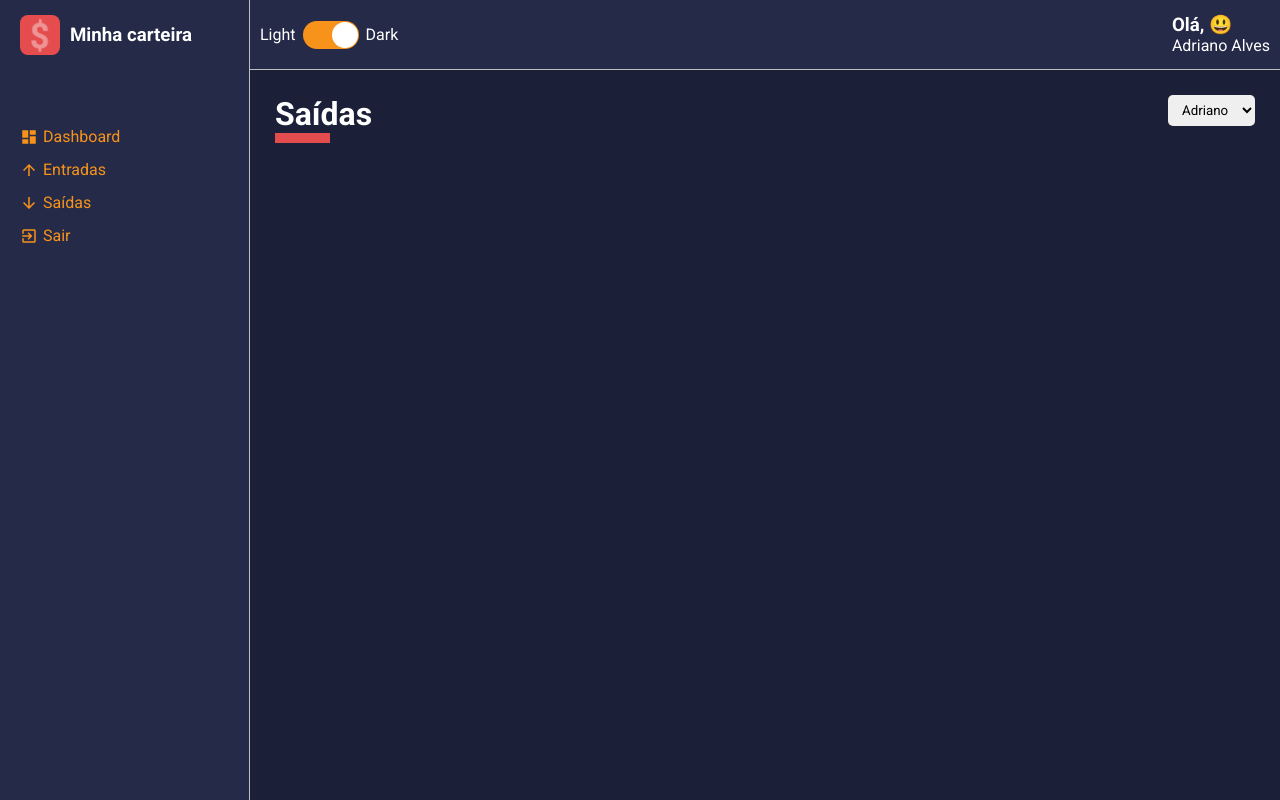
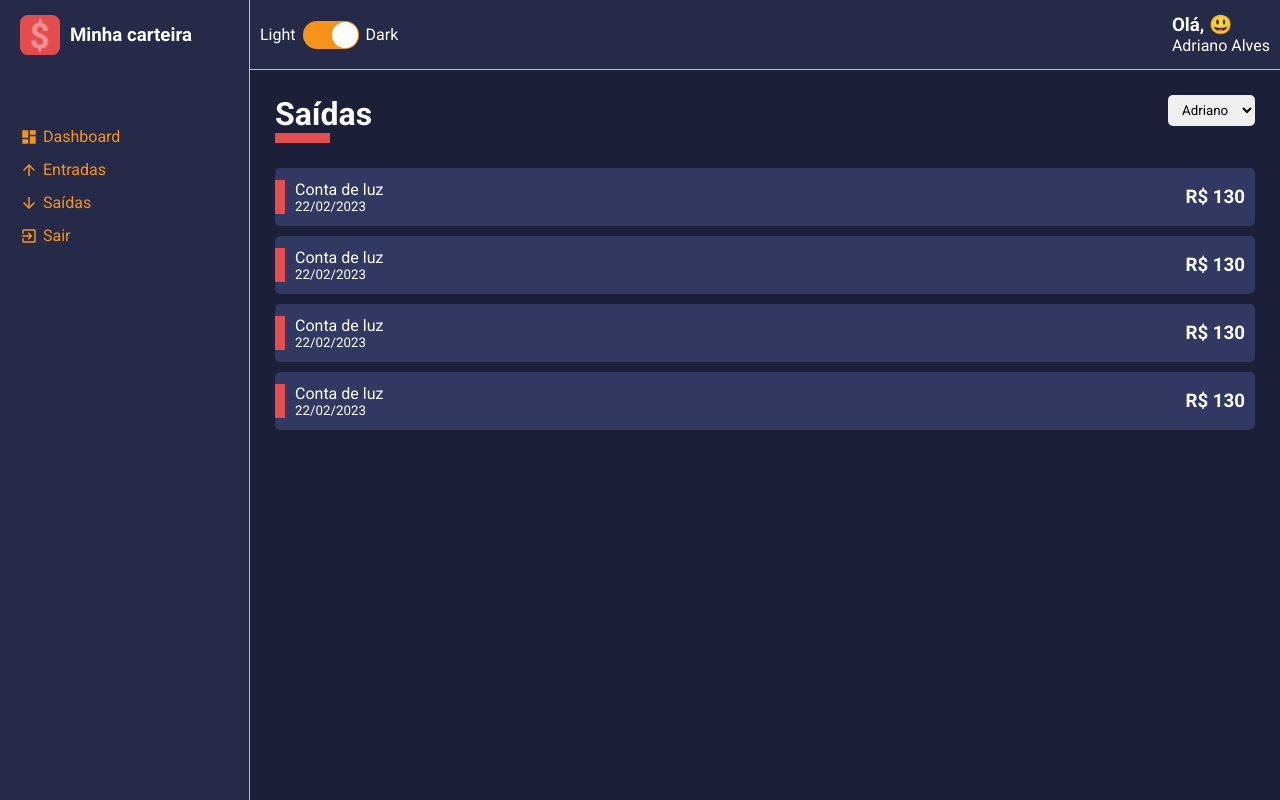
Before and after one commit to Adrianodbs/Minha-carteira, a React (Create React App) app: page / in a window 1280 px wide. Built offline with nearby package versions, Linux system fonts and the light colour scheme.

Commit message:
Criando a lista de movimentos financeiros

```diff
--- /dev/null
+++ b/src/components/HistoryFinanceCard/index.tsx
@@ -0,0 +1,30 @@
+import * as C from './styles'
+
+interface iHistoryFinanceCardProps {
+  cardColor: string
+  tagColor: string
+  title: string
+  subtitle: string
+  amount: string
+}
+
+function HistoryFinanceCard({
+  cardColor,
+  tagColor,
+  title,
+  subtitle,
+  amount
+}: iHistoryFinanceCardProps) {
+  return (
+    <C.Container color={cardColor}>
+      <C.Tag color={tagColor} />
+      <div>
+        <span>{title}</span>
+        <small>{subtitle}</small>
+      </div>
+      <h3>{amount}</h3>
+    </C.Container>
+  )
+}
+
+export default HistoryFinanceCard
--- /dev/null
+++ b/src/components/HistoryFinanceCard/styles.ts
@@ -0,0 +1,49 @@
+import styled from "styled-components";
+
+interface IContainerProps{
+  color: string
+}
+
+interface ITagProps{
+  color: string
+}
+
+export const Container = styled.li`
+  background-color: ${props=>props.color};
+
+  list-style: none;
+  border-radius: 5px;
+  margin: 10px 0;
+  padding: 12px 10px;
+  display: flex;
+  justify-content: space-between;
+  align-items: center;
+
+  position: relative;
+
+  cursor: pointer;
+  transition: all .3s;
+
+  &:hover{
+    opacity: .7;
+    transform: translateX(10px);
+  }
+
+  >div{
+    display: flex;
+    flex-direction: column;
+    justify-content: space-between;
+    padding-left: 10px;
+  }
+
+
+`
+
+export const Tag = styled.div`
+  width: 10px;
+  height: 60%;
+  position: absolute;
+
+  background-color: ${props=>props.color};
+  left: 0;
+`
--- a/src/pages/List/index.tsx
+++ b/src/pages/List/index.tsx
@@ -1,4 +1,5 @@
 import ContentHeader from '../../components/ContentHeader'
+import HistoryFinanceCard from '../../components/HistoryFinanceCard'
 import SelectInput from '../../components/SelectInput'
 import * as C from './styles'
 
@@ -13,6 +14,37 @@
       <ContentHeader title="Saídas" lineColor="#e44c4e">
         <SelectInput options={options} />
       </ContentHeader>
+
+      <C.Content>
+        <HistoryFinanceCard
+          cardColor="#313862"
+          tagColor="#e44c4e"
+          title="Conta de luz"
+          subtitle="22/02/2023"
+          amount="R$ 130"
+        />
+        <HistoryFinanceCard
+          cardColor="#313862"
+          tagColor="#e44c4e"
+          title="Conta de luz"
+          subtitle="22/02/2023"
+          amount="R$ 130"
+        />
+        <HistoryFinanceCard
+          cardColor="#313862"
+          tagColor="#e44c4e"
+          title="Conta de luz"
+          subtitle="22/02/2023"
+          amount="R$ 130"
+        />
+        <HistoryFinanceCard
+          cardColor="#313862"
+          tagColor="#e44c4e"
+          title="Conta de luz"
+          subtitle="22/02/2023"
+          amount="R$ 130"
+        />
+      </C.Content>
     </C.Container>
   )
 }
--- a/src/pages/List/styles.ts
+++ b/src/pages/List/styles.ts
@@ -1,3 +1,4 @@
 import styled from "styled-components";
 
 export const Container = styled.div``
+export const Content = styled.div``
```
